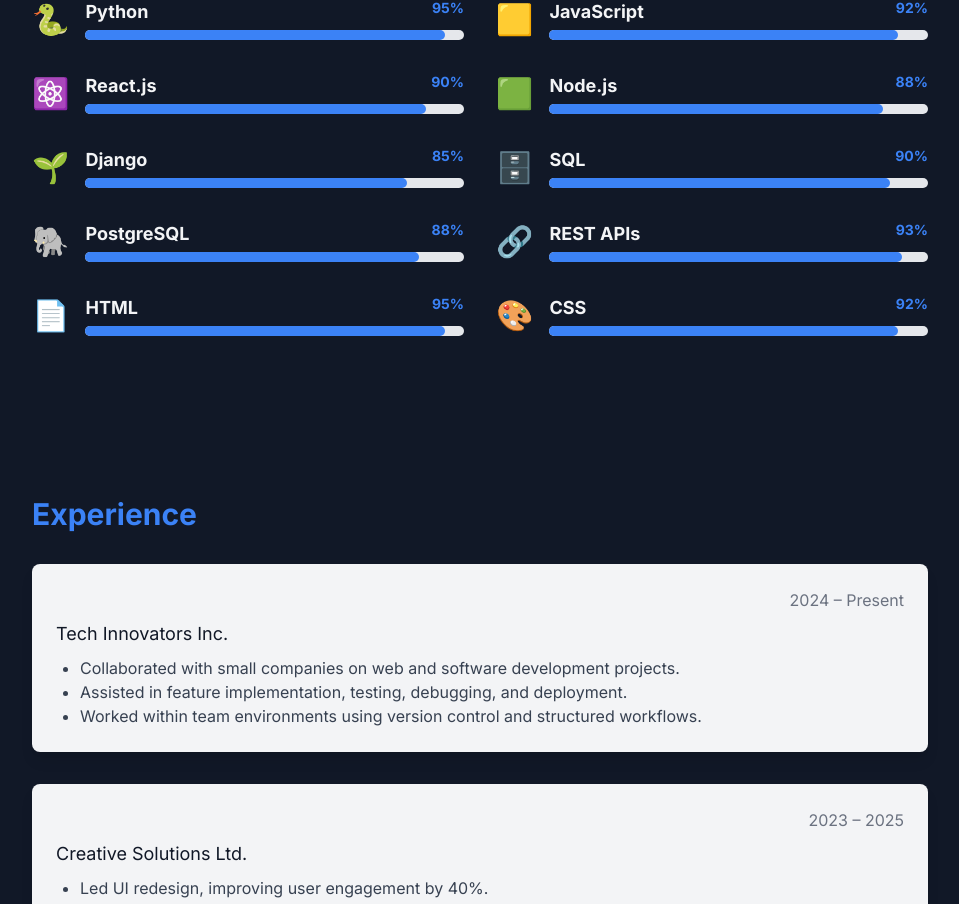
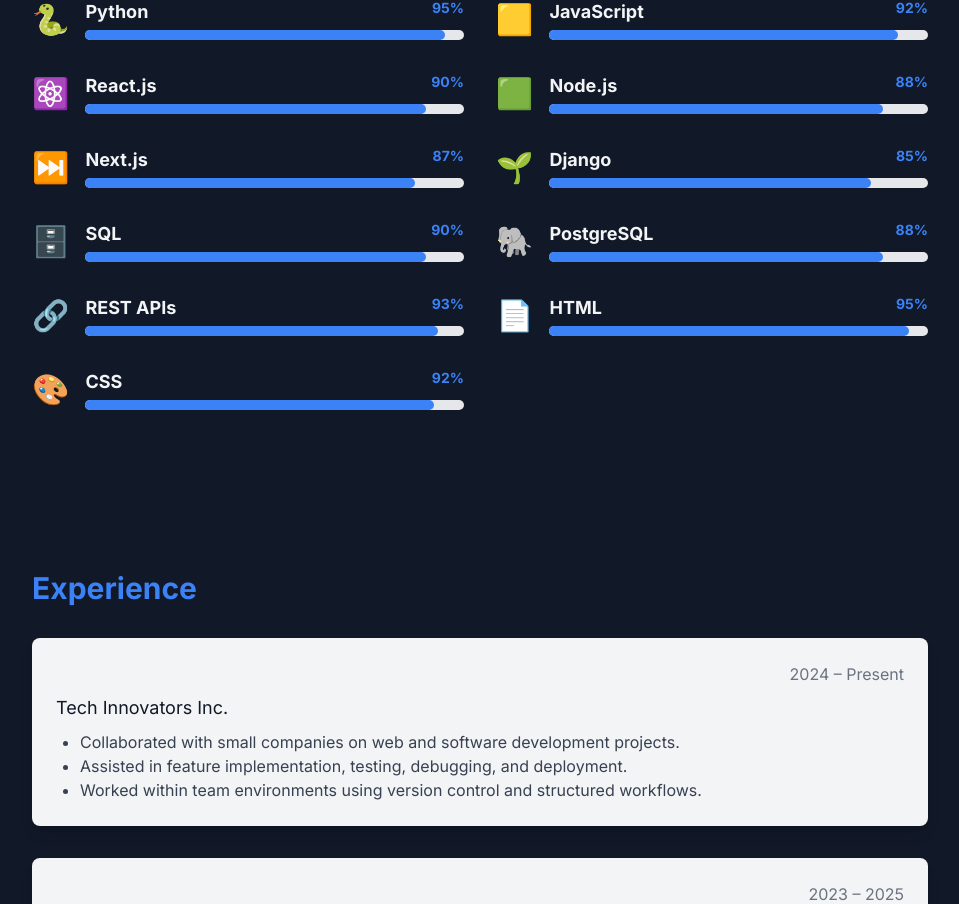
Before and after one commit to jamiljuma2/portfilio, a React (Create React App) app: page / in a window 1280 px wide. Shown: the part 1426-2330 px from the top of the page, without its empty margins (160-1119 px from the left). Built offline with nearby package versions, Linux system fonts and the light colour scheme; the HTML template or start-up script is replaced by a standard one.

Commit message:
Add Next.js to skills section

```diff
--- a/src/components/Skills.js
+++ b/src/components/Skills.js
@@ -5,6 +5,7 @@ const skills = [
   { name: 'JavaScript', icon: '🟨', level: 92 },
   { name: 'React.js', icon: '⚛️', level: 90 },
   { name: 'Node.js', icon: '🟩', level: 88 },
+  { name: 'Next.js', icon: '⏭️', level: 87 },
   { name: 'Django', icon: '🌱', level: 85 },
   { name: 'SQL', icon: '🗄️', level: 90 },
   { name: 'PostgreSQL', icon: '🐘', level: 88 },
```
